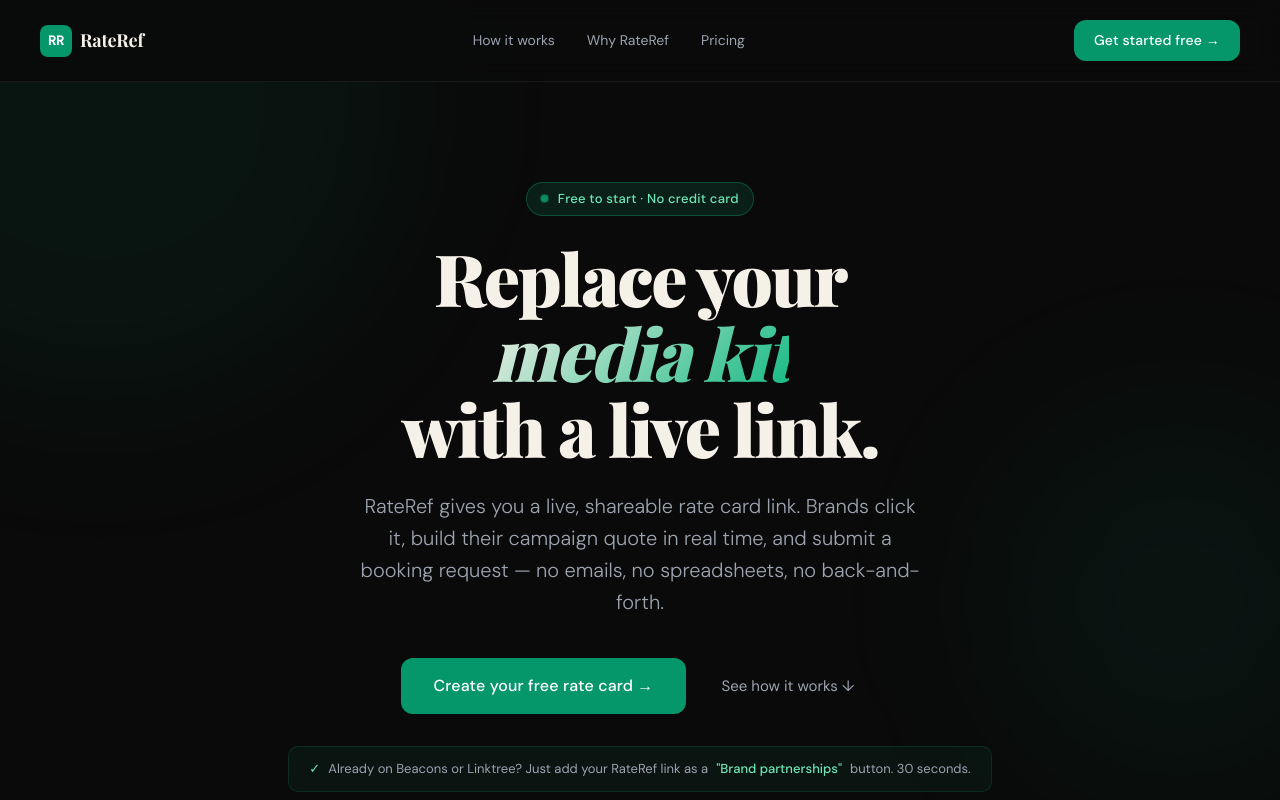
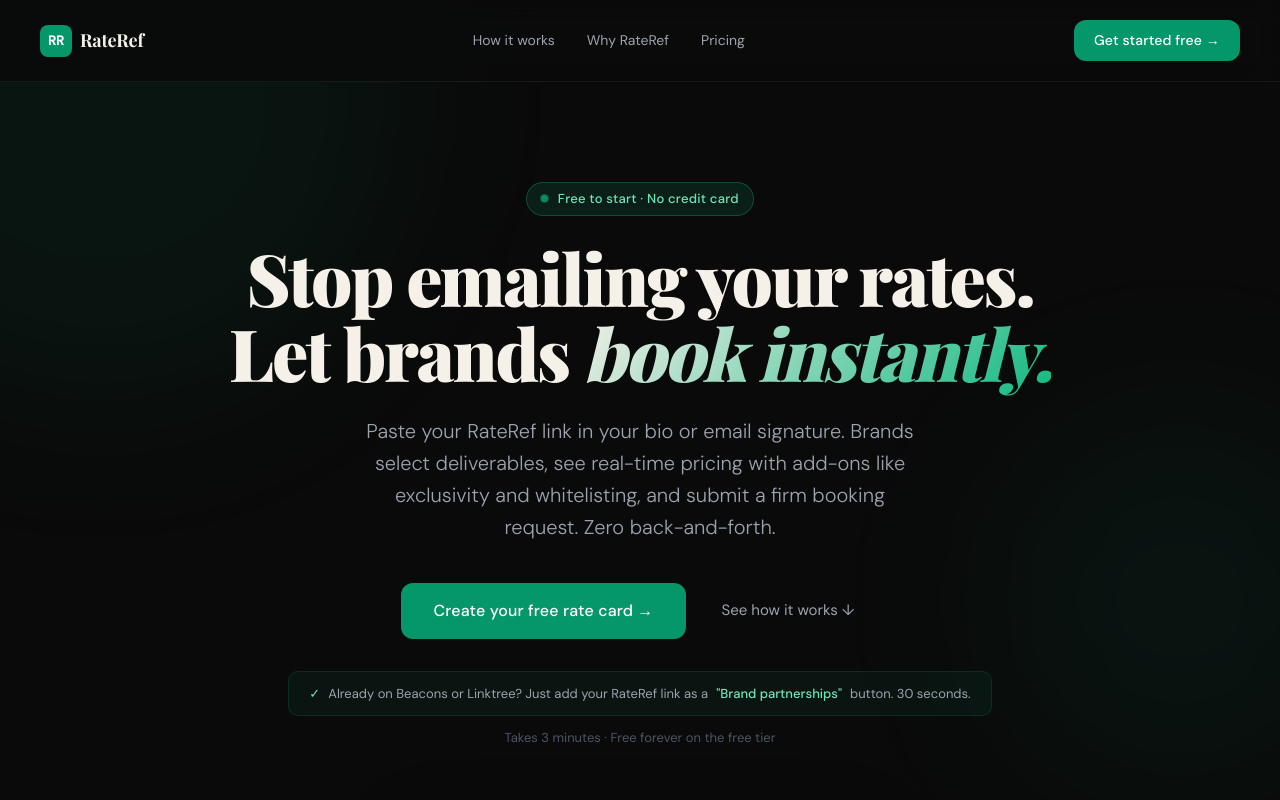
Before and after one commit to boilereup2230/rateref-main, a Next.js app: page / in a window 1280 px wide. Shown: the top 800 px of the page. Built offline with nearby package versions, Linux system fonts and the light colour scheme; a web font is replaced by a local one.

Commit message:
Update page.tsx

```diff
--- a/app/page.tsx
+++ b/app/page.tsx
@@ -66,12 +66,11 @@ export default function LandingPage() {
             <span className="pill"><span className="dot"/>&nbsp;Free to start · No credit card</span>
           </div>
           <h1 className="hero-text hero-title" style={{fontSize:72,fontWeight:900,lineHeight:1.05,letterSpacing:'-.03em',marginBottom:24,color:'#f5f0e8'}}>
-            Replace your<br/>
-            <em style={{background:'linear-gradient(135deg,#f5f0e8 0%,#10b981 100%)',WebkitBackgroundClip:'text',WebkitTextFillColor:'transparent',backgroundClip:'text'}}>media kit</em>
-            <br/>with a live link.
+            Stop emailing your rates.<br/>
+            Let brands <em style={{background:'linear-gradient(135deg,#f5f0e8 0%,#10b981 100%)',WebkitBackgroundClip:'text',WebkitTextFillColor:'transparent',backgroundClip:'text'}}>book instantly.</em>
           </h1>
           <p className="body-text" style={{fontSize:20,color:'#9ca3af',maxWidth:560,margin:'0 auto 40px',lineHeight:1.6,fontWeight:300}}>
-            RateRef gives you a live, shareable rate card link. Brands click it, build their campaign quote in real time, and submit a booking request — no emails, no spreadsheets, no back-and-forth.
+            Paste your RateRef link in your bio or email signature. Brands select deliverables, see real-time pricing with add-ons like exclusivity and whitelisting, and submit a firm booking request. Zero back-and-forth.
           </p>
           <div style={{display:'flex',alignItems:'center',justifyContent:'center',gap:12,flexWrap:'wrap'}}>
             <a href="/login" className="cta-btn">Create your free rate card →</a>
@@ -211,7 +210,7 @@ export default function LandingPage() {
               <span className="hero-text" style={{fontSize:48,fontWeight:900}}>$0</span>
               <span className="body-text" style={{color:'#9ca3af',fontSize:15}}>/month</span>
             </div>
-            {['Full live rate card','Up to 10 inquiries/month','All post types & add-ons','Booking request dashboard','"Powered by RateRef" footer'].map((f,i) => (
+            {['Full live rate card','Unlimited inquiries','All post types & add-ons','Booking request dashboard','"Powered by RateRef" footer'].map((f,i) => (
               <div key={i} style={{display:'flex',alignItems:'center',gap:10,marginBottom:10}}>
                 <span style={{color:'#10b981',fontSize:14}}>✓</span>
                 <span className="body-text" style={{color:'#9ca3af',fontSize:14}}>{f}</span>
@@ -226,7 +225,7 @@ export default function LandingPage() {
               <span className="hero-text" style={{fontSize:48,fontWeight:900}}>$19</span>
               <span className="body-text" style={{color:'#9ca3af',fontSize:15}}>/month</span>
             </div>
-            {['Everything in free','Unlimited inquiries','Remove RateRef footer','Rate analytics & insights','Multiple platform configs'].map((f,i) => (
+            {['Everything in free','Remove RateRef footer','Custom usage & licensing terms','Rate analytics & insights','Multiple platform configs'].map((f,i) => (
               <div key={i} style={{display:'flex',alignItems:'center',gap:10,marginBottom:10}}>
                 <span style={{color:'#10b981',fontSize:14}}>✓</span>
                 <span className="body-text" style={{color:'#9ca3af',fontSize:14}}>{f}</span>
@@ -255,7 +254,7 @@ export default function LandingPage() {
           <div style={{width:28,height:28,background:'#059669',borderRadius:6,display:'flex',alignItems:'center',justifyContent:'center'}}>
             <span style={{color:'#fff',fontWeight:700,fontSize:11,fontFamily:'DM Sans,sans-serif'}}>RR</span>
           </div>
-          <span className="hero-text" style={{fontSize:16,fontWeight:700}}>RateRef</span>
+          <span className="hero-text" style={{fontSize:16,fontWeight:700,letterSpacing:'-.01em'}}>RateRef</span>
         </div>
         <p className="body-text" style={{color:'#374151',fontSize:13}}>The live rate card for creators who do brand deals.</p>
         <div style={{display:'flex',gap:20,alignItems:'center'}}>
```
